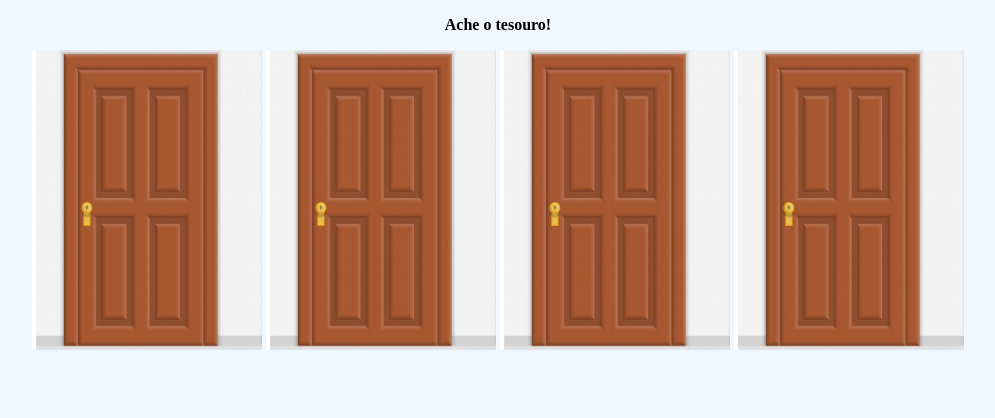
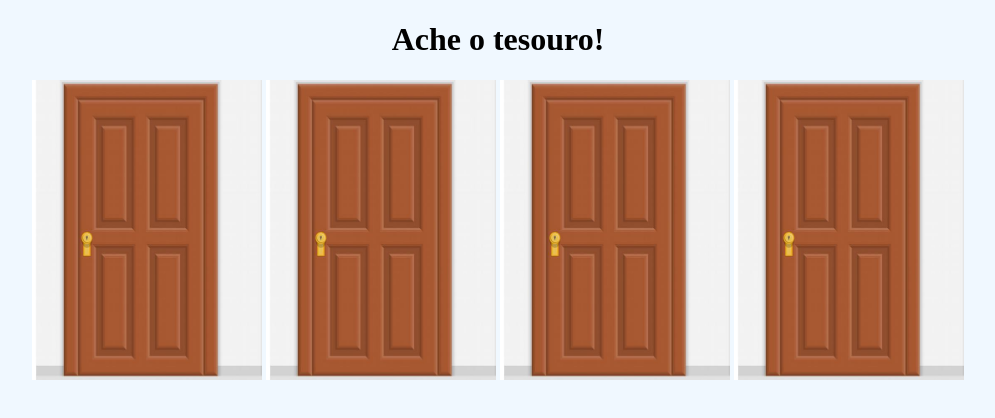
Before and after one commit to daniloli/daniloli.github.io, a plain HTML site: page index.html in a window 1280 px wide. Shown: the whole page, without its empty margins (142-1137 px from the left). Drawn offline with Linux system fonts and the light colour scheme.

Commit message:
Update index.html

```diff
--- a/index.html
+++ b/index.html
@@ -16,9 +16,9 @@
 
 
     <body id="formulario" onload="carregarPoltronas();">
-        <div>
-            <p><strong>Ache o tesouro!</strong></p>
-        </div>
+
+        <h1><strong>Ache o tesouro!</strong></h1>
+
 
         <div>
 
```
